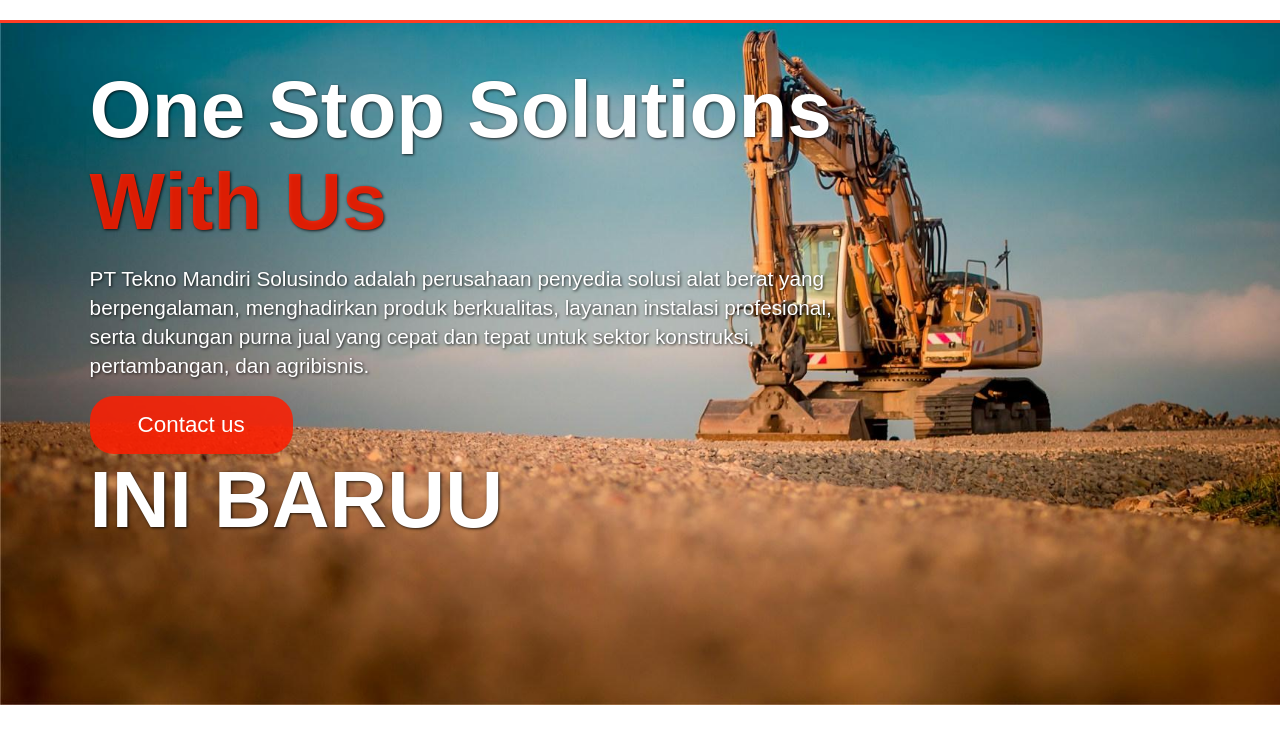
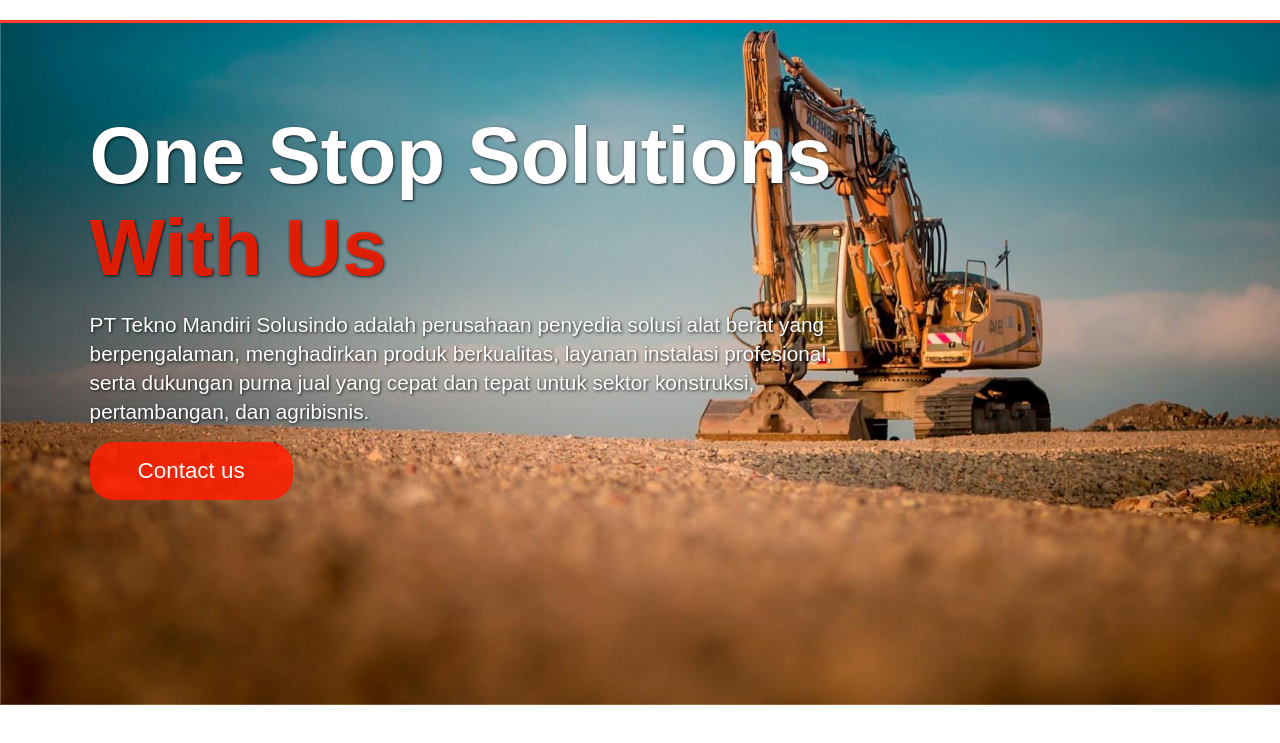
Before and after one commit to AnggaNugraha098/tekno-mandiri-solusindo, a plain HTML site: page index.html in a window 1280 px wide. Shown: the part 113-856 px from the top of the page. Drawn offline with nearby package versions, Linux system fonts and the light colour scheme.

Commit message:
perubahan again

```diff
--- a/index.html
+++ b/index.html
@@ -19,7 +19,7 @@
     <!-- Feather Icons end-->
 
     <!-- My Css -->
-    <link rel="stylesheet" href="/css/style.css" />
+    <link rel="stylesheet" href="/style.css" />
   </head>
   <body>
     <!-- Navbar Start -->
@@ -51,7 +51,6 @@
           untuk sektor konstruksi, pertambangan, dan agribisnis.
         </p>
         <a href="#" class="cta">Contact us</a>
-        <h1>INI BARUU</h1>
       </main>
     </section>
     <!-- Hero Section End -->
--- a/css/style.css
+++ b/style.css
@@ -84,7 +84,7 @@ body {
   min-height: 100vh;
   display: flex;
   align-items: center;
-  background-image: url("../img/header.jpg");
+  background-image: url("/header.jpg");
   background-repeat: no-repeat;
   background-size: cover;
   position: relative;
```
Also changed, not shown: header.jpg (renamed from img/header.jpg).
